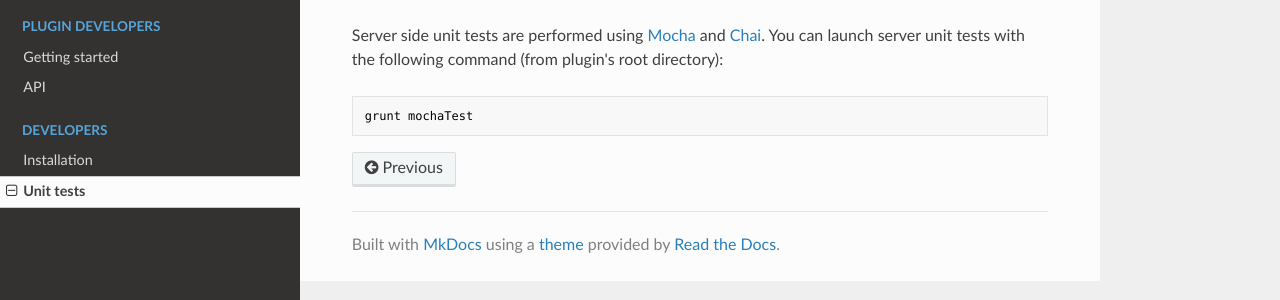
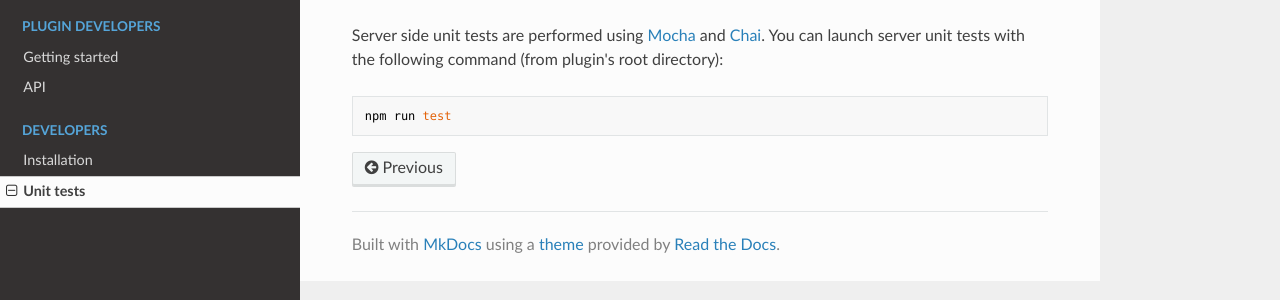
Before and after one commit to veo-labs/openveo-devices-api, an MkDocs documentation site: the page built from docs/developers/unit-tests.md, in a window 1280 px wide. Shown: the part 136-436 px from the top of the page. Built offline with MkDocs 1.6.1, drawn with Linux system fonts in a browser that asks for light colours; nearby versions of some CDN libraries; old or Windows-style settings are respelled for this version of MkDocs.

Commit message:
commands: wrap grunt commands with NPM scripts
"grunt" command was supposed to be installed
globally to be able to run commands like `grunt
eslint`. With npx `grunt eslint` can be replaced
by `npx grunt eslint` to use local grunt command
line client.
For standardization purpose all commands are now
wrapped into NPM scripts commands. `grunt` global
installation is not needed anymore and commands
are run using NPM scripts like `npm run lint`.

```diff
--- a/docs/developers/unit-tests.md
+++ b/docs/developers/unit-tests.md
@@ -2,4 +2,4 @@
 
 Server side unit tests are performed using [Mocha](http://mochajs.org/) and [Chai](http://chaijs.com/). You can launch server unit tests with the following command (from plugin's root directory):
 
-    grunt mochaTest
+    npm run test
```
Also changed, not shown: package.json (+5 -5 lines).
